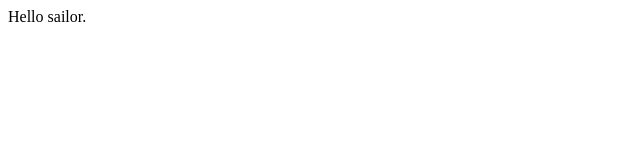
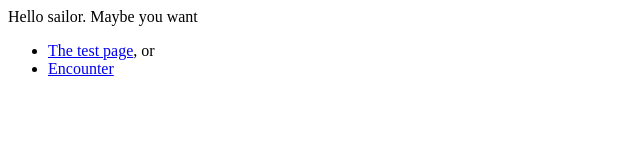
Before and after one commit to air/air.github.io, a plain HTML site: page index.html in a window 1280 px wide. Shown: the whole page, without its empty margins (0-640 px from the left). Drawn offline with Linux system fonts and the light colour scheme.

Commit message:
links to projects

```diff
--- a/index.html
+++ b/index.html
@@ -1,3 +1,6 @@
 <head><title>air @ github</title></head>
-<body>Hello sailor.
+<body>Hello sailor. Maybe you want
+<ul><li><a href="/pages-test">The test page</a>, or</li>
+<li><a href="/encounter">Encounter</a></li>
+</ul>
 </body>
```
